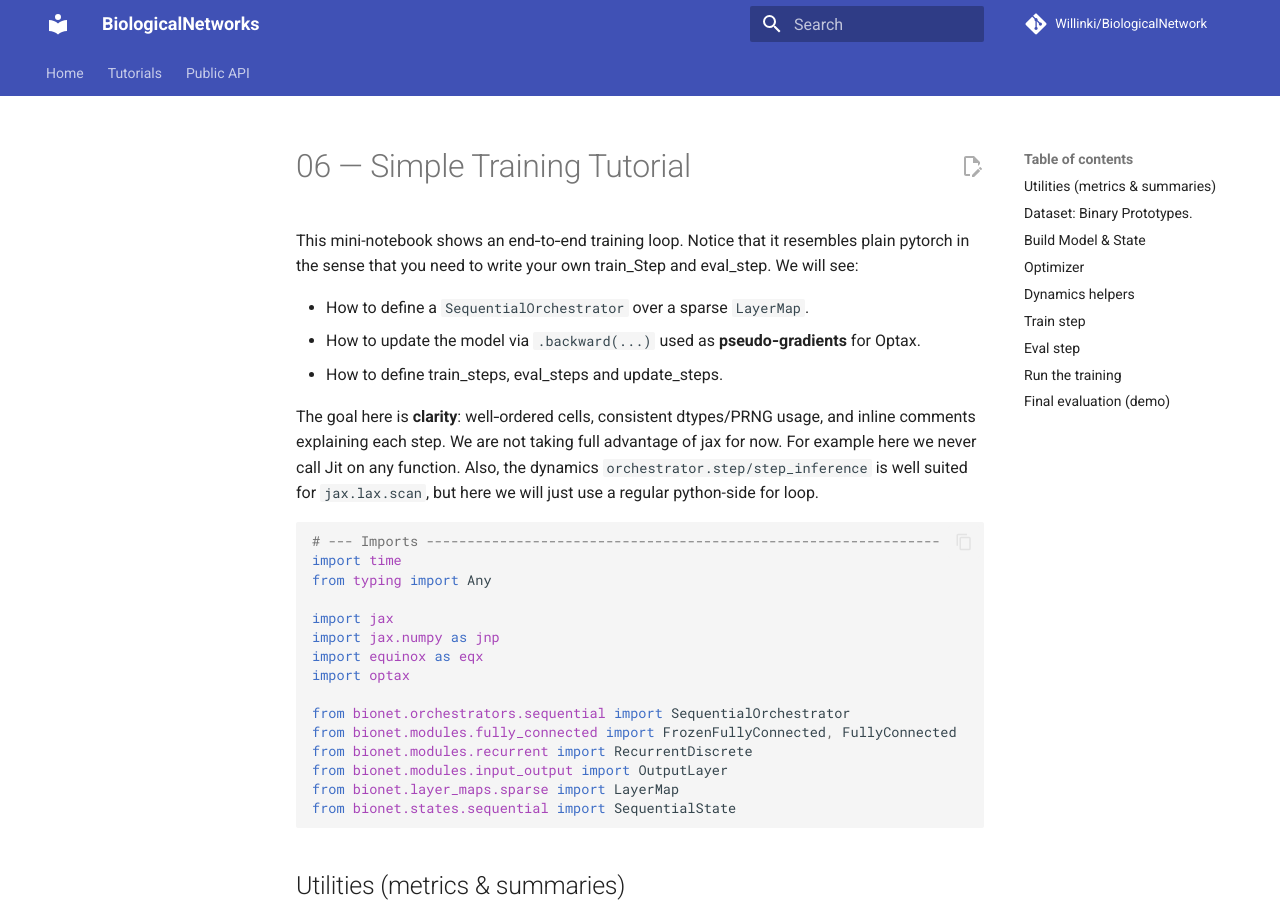
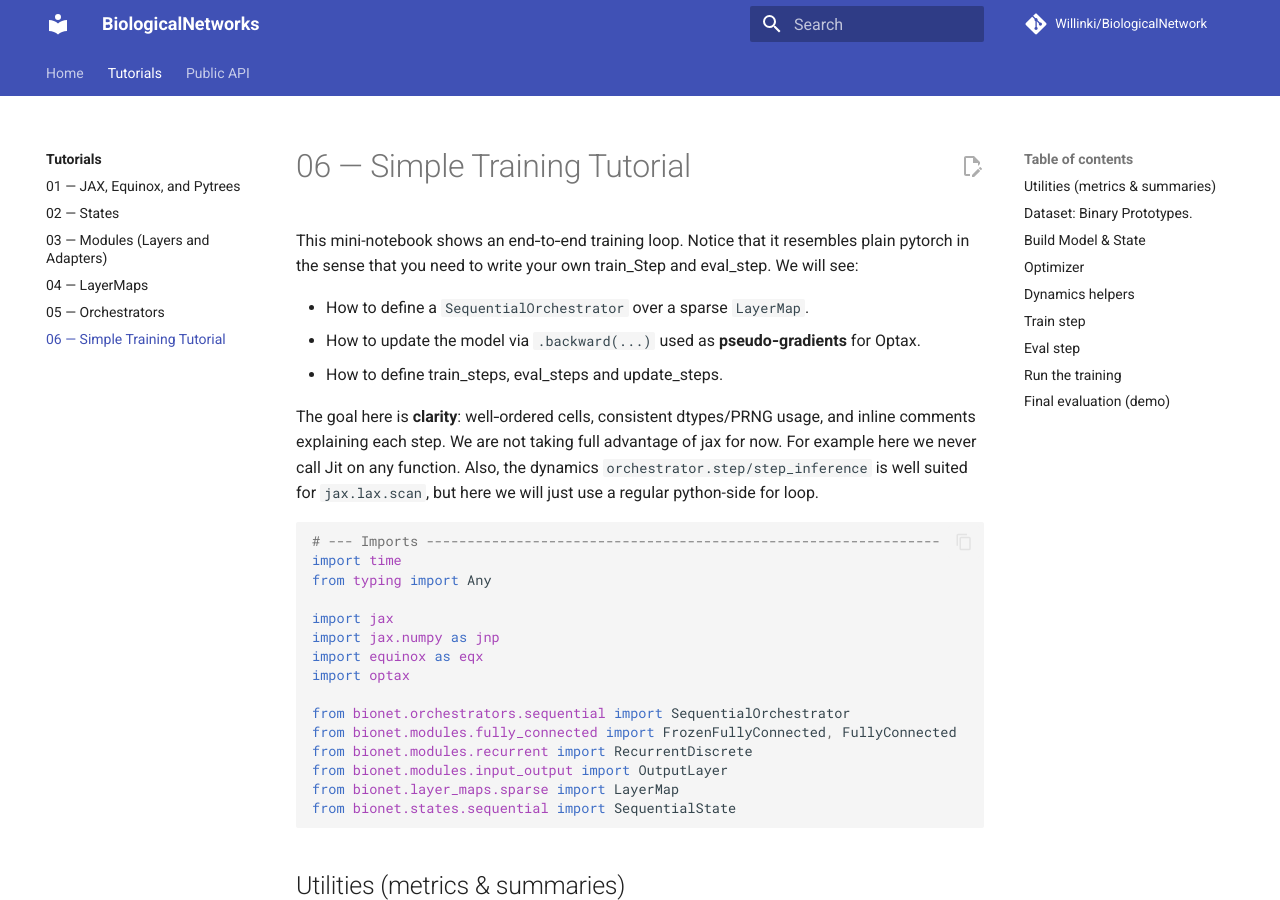
Before and after one commit to Willinki/darnax, an MkDocs documentation site: the page built from docs/tutorials/06_simple_net_on_artificial_data.md, in a window 1280 px wide and 900 px high. Built offline with MkDocs 1.6.1 and Material for MkDocs 9.7.7, drawn with Linux system fonts in a browser that asks for light colours; comment, search, counter and statistics services are not loaded.

```diff
--- a/mkdocs.yml
+++ b/mkdocs.yml
@@ -6,6 +6,10 @@
 
 theme:
   name: material
+  palette:
+    - scheme: default      # light mode
+      primary: indigo
+      accent: indigo
   features:
     - navigation.tabs
     - navigation.sections
@@ -64,6 +68,7 @@
       - tutorials/03_modules.md
       - tutorials/04_layermaps.md
       - tutorials/05_orchestrators.md
+      - tutorials/06_simple_net_on_artificial_data.md
   - Public API: reference/bionet.md
 
 watch:
```
Also changed, not shown: docs/tutorials/03_modules.py (deleted).
